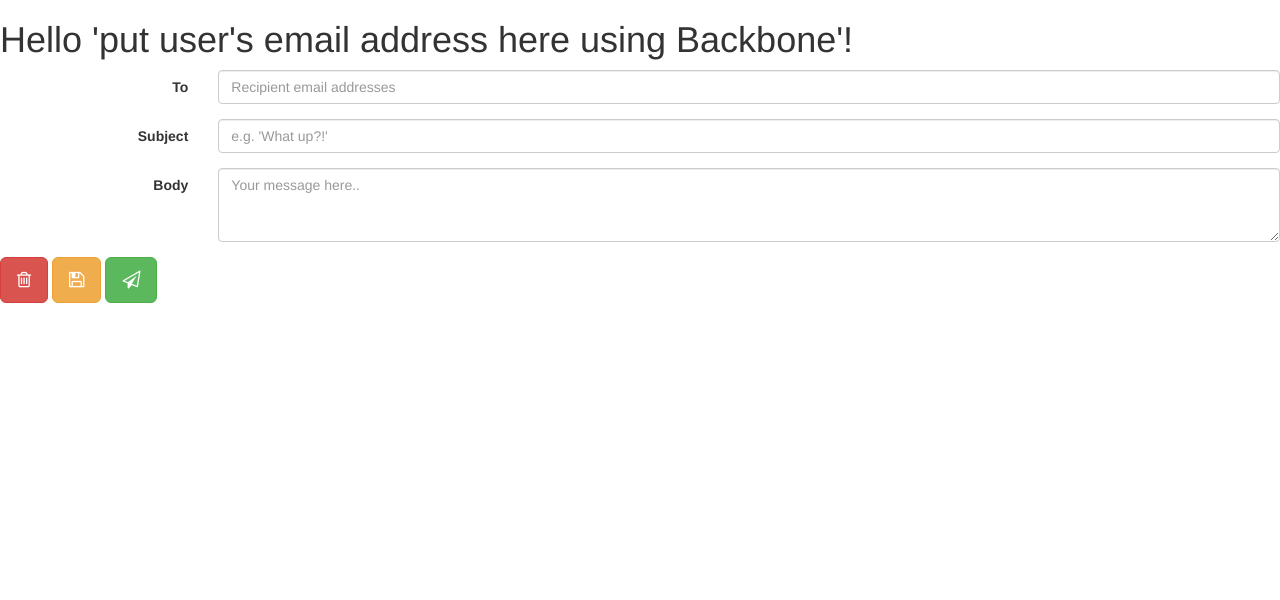
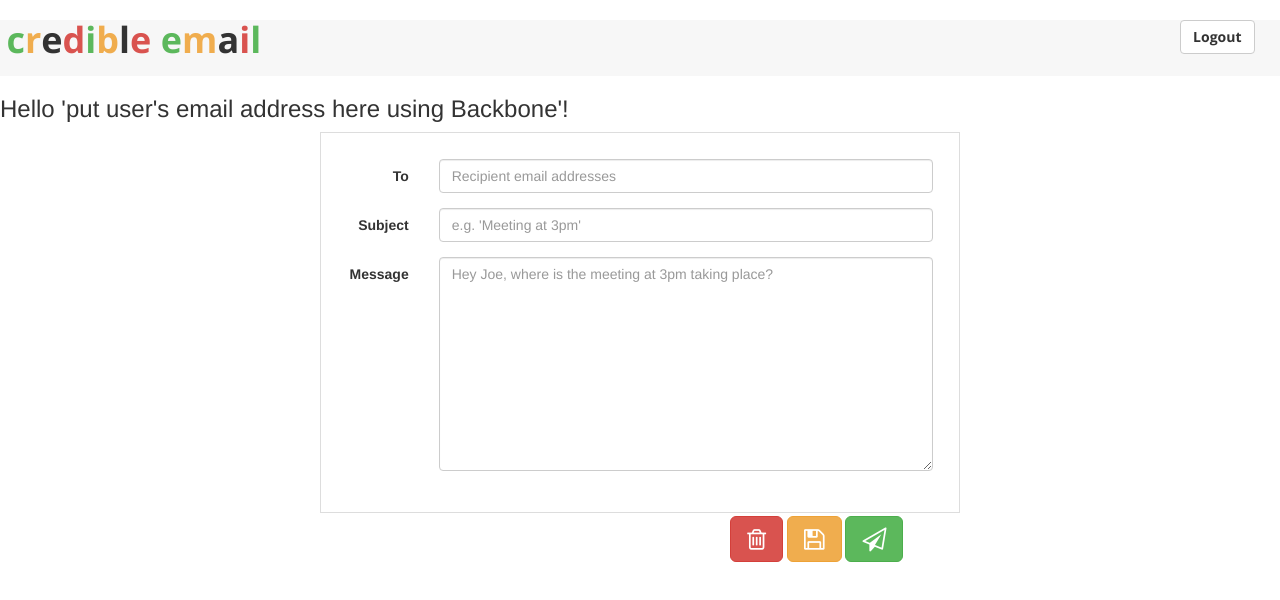
Before and after one commit to heycait/credible-email, a plain HTML site: page index.html in a window 1280 px wide. Drawn offline with nearby package versions, Linux system fonts and the light colour scheme.

Commit message:
add styling and colors to page, centered form, add logout button and colorful logo text

```diff
--- a/css/index.css
+++ b/css/index.css
@@ -1,6 +1,50 @@
-.email-button {
-  display: inline-block;
-  width: 20%;
-  margin: 0;
-  padding: 0;
+header {
+  /*text-align: center;*/
+  background-color: #f7f7f7;
+  font-family: 'Open Sans', sans-serif;
+  padding: 0 0 0.5% 0.5%;
 }
+
+.logo-green {
+  color: #5cb85c;
+}
+
+.logo-yellow {
+  color: #f0ad4e;
+}
+
+.logo-red {
+  color: #d9534f;
+}
+
+#logout {
+  float: right;
+  margin-right: 2%;
+}
+
+html {
+  /*background-color: #f7f7f7;*/
+  /*background-color: grey;*/
+}
+
+body {
+  background-color: #f7f7f7;
+}
+
+#action-buttons {
+  margin: 5%;
+  float: right;
+  /*margin-right: 5%;*/
+  /*margin-top: 5%;*/
+}
+
+#compose-email {
+  width: 50%;
+  padding: 2% 2% 2% 1%;
+  border: 1px solid #dddddd;
+}
+
+.centered {
+  display: block;
+  margin: 0 auto;
+}
--- a/index.html
+++ b/index.html
@@ -7,13 +7,28 @@
     <link rel="stylesheet" href="https://maxcdn.bootstrapcdn.com/bootstrap/3.3.5/css/bootstrap.min.css">
     <link rel="stylesheet" href="https://ajax.googleapis.com/ajax/libs/jqueryui/1.11.4/themes/smoothness/jquery-ui.css">
     <link rel="stylesheet" href="https://maxcdn.bootstrapcdn.com/font-awesome/4.4.0/css/font-awesome.min.css">
+    <link href='https://fonts.googleapis.com/css?family=Open+Sans:700' rel='stylesheet' type='text/css'>
     <!-- <link href="bower_components/angular-xeditable/dist/css/xeditable.css" rel="stylesheet"> -->
   </head>
 
   <body>
 
-  <h1>Hello 'put user's email address here using Backbone'!</h1>
-  <div id='compose-email'>
+  <header>
+<!--     <h1><span class='logo-green'>c</span><span class='logo-yellow'>r</span><span class='logo-red'>e<span class='logo-green'>d</span><span class='logo-yellow'>i</span><span class='logo-red'>b<span class='logo-green'>l</span><span class='logo-yellow'>e</span> <span class='logo-red'>e</span><span class='logo-green'>m</span><span class='logo-yellow'>a</span><span class='logo-red'>i</span><span class='logo-green'>l</span></h1> -->
+    <!-- <h1><span class='logo-green'>c</span><span class='logo-yellow'>r</span>e<span class='logo-green'>d</span><span class='logo-yellow'>i</span><span class='logo-red'>b</span><span class='logo-green'>l</span><span class='logo-yellow'>e</span> e<span class='logo-green'>m</span><span class='logo-yellow'>a</span>i<span class='logo-green'>l</span></h1> -->
+
+    <ul class="nav nav-pills" id='logout'>
+      <li role="presentation"><button class="btn btn-default">Logout</button></li>
+    </ul>
+
+    <h1>
+      <span class='logo-green'>c</span><span class='logo-yellow'>r</span>e<span class='logo-red'>d</span><span class='logo-green'>i</span><span class='logo-yellow'>b</span>l<span class='logo-red'>e</span> <span class='logo-green'>e</span><span class='logo-yellow'>m</span>a<span class='logo-red'>i</span><span class='logo-green'>l</span>
+    </h1>
+  </header>
+
+
+  <h3>Hello 'put user's email address here using Backbone'!</h3>
+  <div id='compose-email' class='centered'>
     <form class="form-horizontal">
       <div class="form-group">
         <label for="inputRecipients" class="col-sm-2 control-label">To</label>
@@ -24,28 +39,30 @@
       <div class="form-group">
         <label for="inputSubject" class="col-sm-2 control-label">Subject</label>
         <div class="col-sm-10">
-          <input type="password" class="form-control" id="inputSubject" placeholder="e.g. 'What up?!'">
+          <input type="password" class="form-control" id="inputSubject" placeholder="e.g. 'Meeting at 3pm'">
         </div>
       </div>
       <div class="form-group">
-        <label for="inputEmailText" class="col-sm-2 control-label">Body</label>
+        <label for="inputEmailText" class="col-sm-2 control-label">Message</label>
         <div class="col-sm-10">
           <!-- <input type="textarea" class="form-control" id="inputEmailText" placeholder="e.g. 'What up?!'"> -->
           <!-- <textarea class='form-control' id='inputEmailText' placeholder='Your message here..'></textarea> -->
-          <textarea class="form-control" id='inputEmailText' placeholder='Your message here..' rows="3"></textarea>
+          <textarea class="form-control" id='inputEmailText' placeholder='Hey Joe, where is the meeting at 3pm taking place?' rows="10"></textarea>
         </div>
       </div>
+      <!-- <div class="pull-right"> -->
+      <div id='action-buttons'>
       <!-- <div class="form-group email-button"> -->
         <!-- <div class="col-sm-offset-2 col-sm-10"> -->
-          <button class="btn btn-danger btn-lg"><i class="fa fa-trash-o"></i></button>
-          <button class="btn btn-warning btn-lg"><i class="fa fa-floppy-o"></i></i></button>
+          <button class="btn btn-danger btn-lg"><i class="fa fa-trash-o fa-lg"></i></button>
+          <button class="btn btn-warning btn-lg"><i class="fa fa-floppy-o fa-lg"></i></i></button>
         <!-- </div> -->
       <!-- </div> -->
       <!-- <div class="form-group email-button"> -->
         <!-- <div class="col-sm-offset-2 col-sm-10"> -->
           <!-- <button type="submit" class="btn btn-success btn-lg"><i class="fa fa-paper-plane-o"></i> Send <i class="fa fa-envelope-o"></i></button> -->
-          <button type="submit" class="btn btn-success btn-lg"><i class="fa fa-paper-plane-o"></i></button>
-
+          <button type="submit" class="btn btn-success btn-lg"><i class="fa fa-paper-plane-o fa-lg"></i></button>
+      </div>
 
 
         <!-- </div> -->
```
